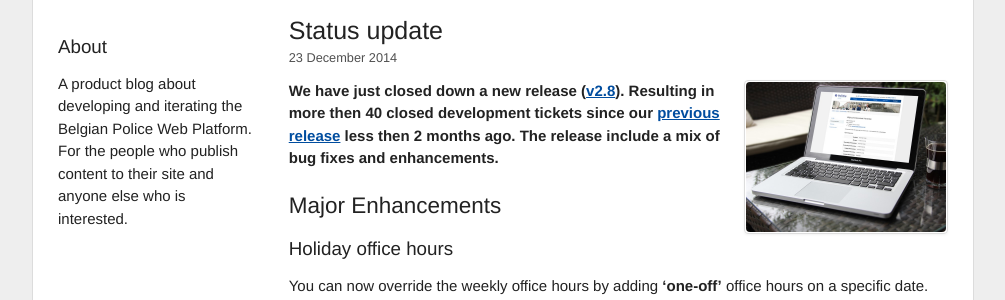
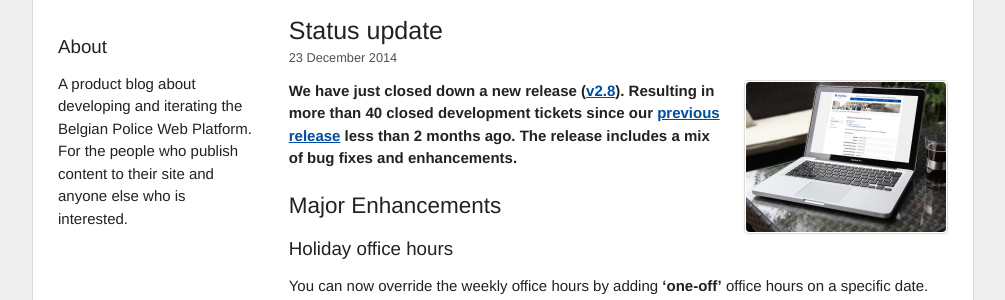
Before and after one commit to timble/www.openpolice.be, a Jekyll site: the page built from blog/_posts/2014-12-23-status-update.md, in a window 1280 px wide. Shown: the part 179-479 px from the top of the page, without its empty margins (137-1142 px from the left). Built offline with Jekyll 4.4.1, drawn with Linux system fonts in a browser that asks for light colours.

Commit message:
Fixing minor typo's

```diff
--- a/blog/_posts/2014-12-23-status-update.md
+++ b/blog/_posts/2014-12-23-status-update.md
@@ -7,7 +7,7 @@ rooturl: blog
 ---
 
 We have just closed down a new release ([v2.8](https://github.com/belgianpolice/internet-platform/releases/tag/v2.8)).
-Resulting in more then 40 closed development tickets since our [previous release]({{site.url}}/blog/2014/11/04/status-update.html) less then 2 months ago. The release include a mix of bug fixes and enhancements.
+Resulting in more than 40 closed development tickets since our [previous release]({{site.url}}/blog/2014/11/04/status-update.html) less than 2 months ago. The release includes a mix of bug fixes and enhancements.
 
 ## Major Enhancements
 
```
